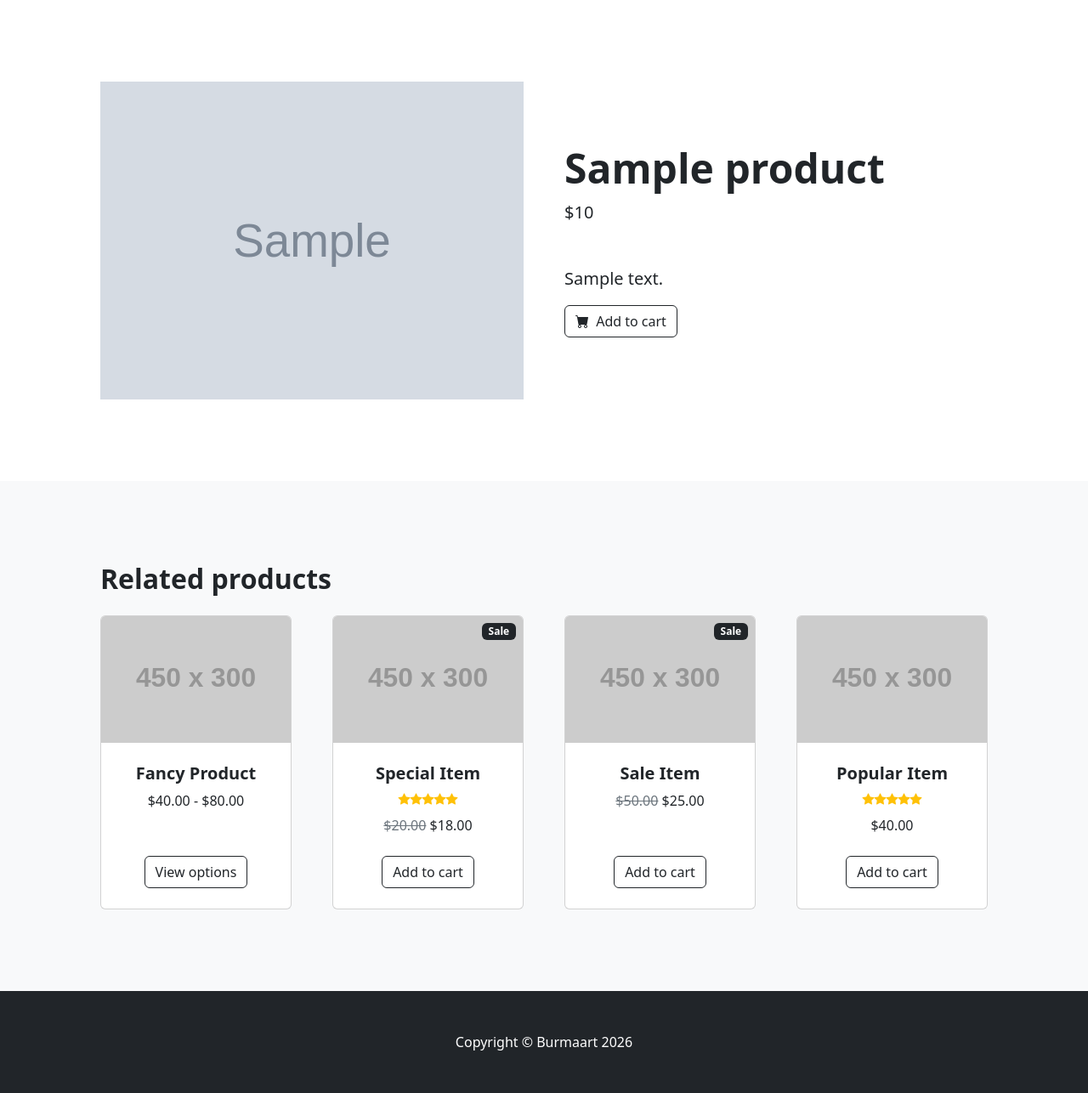
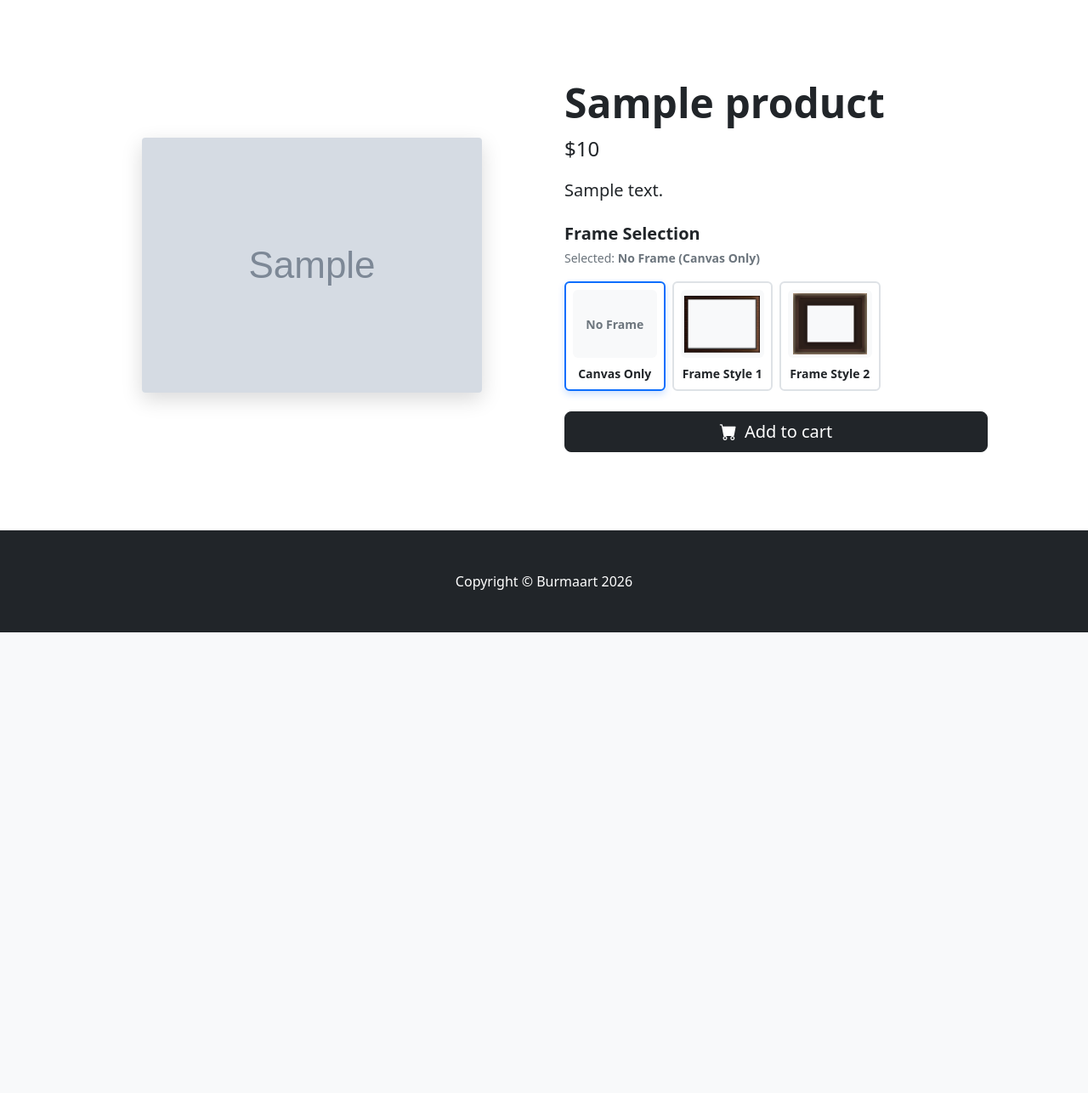
Before and after one commit to phyo-11/burmaart, a Django app: template templates/product_detail.html in a window 1280 px wide. Shown: the part 56-1342 px from the top of the page at 85% size. After the commit the page ends 800 px from the top, so only its background shows below. Run offline with Django 5.2, Linux system fonts and the light colour scheme; the template is opened without the code that fills it: most values are stand-ins (such as "Sample title", 1, 10 or a date in 2020); grey boxes marked "Sample" are stand-in pictures; grey boxes labelled with a size stand in for pictures from a placeholder-image service; some libraries are stand-ins or nearby versions.

Commit message:
update from window

```diff
--- a/templates/product_detail.html
+++ b/templates/product_detail.html
@@ -1,135 +1,267 @@
 {% extends "layout.html" %}
+{% load static %}
+
 {% block content %}
-<!-- Product section-->
+
+<style>
+    /* Display Area */
+    .canvas-container {
+        display: flex;
+        justify-content: center;
+        align-items: center;
+        min-height: 480px;
+        width: 100%;
+    }
+
+    #artworkCanvas {
+        max-width: 100%;
+        max-height: 480px;
+        width: auto;
+        height: auto;
+        box-shadow: 0 0.5rem 1.5rem rgba(0,0,0,0.15);
+        border-radius: 4px;
+        transition: all 0.2s ease;
+    }
+
+    /* Frame Selection Cards */
+    .frame-thumb-card {
+        cursor: pointer;
+        border: 2px solid #dee2e6;
+        transition: all 0.2s ease-in-out;
+    }
+    .frame-thumb-card:hover {
+        border-color: #6c757d;
+        transform: translateY(-2px);
+    }
+    .frame-thumb-card.active-frame {
+        border-color: #0d6efd !important;
+        box-shadow: 0 0.25rem 0.5rem rgba(13, 110, 253, 0.2);
+    }
+    .frame-thumb-preview {
+        height: 80px;
+        width: 100%;
+        background-color: #f8f9fa;
+        display: flex;
+        align-items: center;
+        justify-content: center;
+        overflow: hidden;
+    }
+    .frame-thumb-preview img.thumb-frame-only {
+        max-width: 90%;
+        max-height: 90%;
+        object-fit: contain;
+    }
+</style>
+
 <section class="py-5">
-    <div class="container px-4 px-lg-5 my-5">
+    <div class="container px-4 px-lg-5 my-4">
         <div class="row gx-4 gx-lg-5 align-items-center">
-            <div class="col-md-6"><img class="card-img-top mb-5 mb-md-0"
-                    src="{{ product.image.url }}" alt="..." /></div>
+
+            <!-- Main Canvas Preview -->
+            <div class="col-md-6 mb-5 mb-md-0 text-center">
+                <div class="canvas-container">
+                    <canvas id="artworkCanvas"></canvas>
+                </div>
+            </div>
+
+            <!-- Product Details & Frame Options -->
             <div class="col-md-6">
                 <h1 class="display-5 fw-bolder">{{ product.name }}</h1>
-                <div class="fs-5 mb-5">
+                <div class="fs-4 mb-3">
                     <span>${{ product.price }}</span>
                 </div>
-                <p class="lead">{{ product.description }}</p>
-                <div class="d-flex">
-                    <!-- <input class="form-control text-center me-3" id="inputQuantity" type="num" value="1"
-                        style="max-width: 3rem" /> -->
-                    <button class="btn btn-outline-dark flex-shrink-0" type="button">
-                        <i class="bi-cart-fill me-1"></i>
-                        Add to cart
-                    </button>
+                <p class="lead mb-4">{{ product.description }}</p>
+
+                <div class="mb-3">
+                    <h5 class="fw-bold mb-1">Frame Selection</h5>
+                    <small class="text-muted">Selected: <strong id="selectedFrameName">No Frame</strong></small>
                 </div>
+
+                <div class="row row-cols-2 row-cols-sm-4 g-2 mb-4">
+
+                    <!-- No Frame Option -->
+                    <div class="col">
+                        <div id="noFrameCard" class="card h-100 frame-thumb-card active-frame text-center p-2"
+                             onclick="applyFrame('', 'No Frame (Canvas Only)', this)">
+                            <div class="frame-thumb-preview rounded bg-light">
+                                <span class="text-muted fw-bold small">No Frame</span>
+                            </div>
+                            <small class="fw-bold mt-2 d-block text-truncate">Canvas Only</small>
+                        </div>
+                    </div>
+
+                    <!-- Frame 1 Option (Horizontal) -->
+                    <div class="col frame-option horizontal-frame d-none">
+                        <div class="card h-100 frame-thumb-card text-center p-2"
+                             onclick="applyFrame('{% static 'frames/test_frame_horizontal.png' %}', 'Frame Style 1 (Horizontal)', this)">
+                            <div class="frame-thumb-preview rounded">
+                                <img class="thumb-frame-only" src="{% static 'frames/test_frame_horizontal.png' %}" alt="Frame Style 1" />
+                            </div>
+                            <small class="fw-bold mt-2 d-block text-truncate">Frame Style 1</small>
+                        </div>
+                    </div>
+
+                    <!-- Frame 1 Option (Vertical) -->
+                    <div class="col frame-option vertical-frame d-none">
+                        <div class="card h-100 frame-thumb-card text-center p-2"
+                             onclick="applyFrame('{% static 'frames/test_frame_vertical.png' %}', 'Frame Style 1 (Vertical)', this)">
+                            <div class="frame-thumb-preview rounded">
+                                <img class="thumb-frame-only" src="{% static 'frames/test_frame_vertical.png' %}" alt="Frame Style 1" />
+                            </div>
+                            <small class="fw-bold mt-2 d-block text-truncate">Frame Style 1</small>
+                        </div>
+                    </div>
+
+                    <!-- Frame 2 Option (Horizontal) -->
+                    <div class="col frame-option horizontal-frame d-none">
+                        <div class="card h-100 frame-thumb-card text-center p-2"
+                             onclick="applyFrame('{% static 'frames/test_frame1_horizontal.png' %}', 'Frame Style 2 (Horizontal)', this)">
+                            <div class="frame-thumb-preview rounded">
+                                <img class="thumb-frame-only" src="{% static 'frames/test_frame1_horizontal.png' %}" alt="Frame Style 2" />
+                            </div>
+                            <small class="fw-bold mt-2 d-block text-truncate">Frame Style 2</small>
+                        </div>
+                    </div>
+
+                    <!-- Frame 2 Option (Vertical) -->
+                    <div class="col frame-option vertical-frame d-none">
+                        <div class="card h-100 frame-thumb-card text-center p-2"
+                             onclick="applyFrame('{% static 'frames/test_frame1_vertical.png' %}', 'Frame Style 2 (Vertical)', this)">
+                            <div class="frame-thumb-preview rounded">
+                                <img class="thumb-frame-only" src="{% static 'frames/test_frame1_vertical.png' %}" alt="Frame Style 2" />
+                            </div>
+                            <small class="fw-bold mt-2 d-block text-truncate">Frame Style 2</small>
+                        </div>
+                    </div>
+
+                </div>
+
+                <button class="btn btn-dark btn-lg w-100" type="button">
+                    <i class="bi-cart-fill me-1"></i> Add to cart
+                </button>
+
             </div>
         </div>
     </div>
 </section>
-<!-- Related items section-->
-<section class="py-5 bg-light">
-    <div class="container px-4 px-lg-5 mt-5">
-        <h2 class="fw-bolder mb-4">Related products</h2>
-        <div class="row gx-4 gx-lg-5 row-cols-2 row-cols-md-3 row-cols-xl-4 justify-content-center">
-            <div class="col mb-5">
-                <div class="card h-100">
-                    <!-- Product image-->
-                    <img class="card-img-top" src="https://dummyimage.com/450x300/dee2e6/6c757d.jpg" alt="..." />
-                    <!-- Product details-->
-                    <div class="card-body p-4">
-                        <div class="text-center">
-                            <!-- Product name-->
-                            <h5 class="fw-bolder">Fancy Product</h5>
-                            <!-- Product price-->
-                            $40.00 - $80.00
-                        </div>
-                    </div>
-                    <!-- Product actions-->
-                    <div class="card-footer p-4 pt-0 border-top-0 bg-transparent">
-                        <div class="text-center"><a class="btn btn-outline-dark mt-auto" href="#">View options</a></div>
-                    </div>
-                </div>
-            </div>
-            <div class="col mb-5">
-                <div class="card h-100">
-                    <!-- Sale badge-->
-                    <div class="badge bg-dark text-white position-absolute" style="top: 0.5rem; right: 0.5rem">Sale
-                    </div>
-                    <!-- Product image-->
-                    <img class="card-img-top" src="https://dummyimage.com/450x300/dee2e6/6c757d.jpg" alt="..." />
-                    <!-- Product details-->
-                    <div class="card-body p-4">
-                        <div class="text-center">
-                            <!-- Product name-->
-                            <h5 class="fw-bolder">Special Item</h5>
-                            <!-- Product reviews-->
-                            <div class="d-flex justify-content-center small text-warning mb-2">
-                                <div class="bi-star-fill"></div>
-                                <div class="bi-star-fill"></div>
-                                <div class="bi-star-fill"></div>
-                                <div class="bi-star-fill"></div>
-                                <div class="bi-star-fill"></div>
-                            </div>
-                            <!-- Product price-->
-                            <span class="text-muted text-decoration-line-through">$20.00</span>
-                            $18.00
-                        </div>
-                    </div>
-                    <!-- Product actions-->
-                    <div class="card-footer p-4 pt-0 border-top-0 bg-transparent">
-                        <div class="text-center"><a class="btn btn-outline-dark mt-auto" href="#">Add to cart</a></div>
-                    </div>
-                </div>
-            </div>
-            <div class="col mb-5">
-                <div class="card h-100">
-                    <!-- Sale badge-->
-                    <div class="badge bg-dark text-white position-absolute" style="top: 0.5rem; right: 0.5rem">Sale
-                    </div>
-                    <!-- Product image-->
-                    <img class="card-img-top" src="https://dummyimage.com/450x300/dee2e6/6c757d.jpg" alt="..." />
-                    <!-- Product details-->
-                    <div class="card-body p-4">
-                        <div class="text-center">
-                            <!-- Product name-->
-                            <h5 class="fw-bolder">Sale Item</h5>
-                            <!-- Product price-->
-                            <span class="text-muted text-decoration-line-through">$50.00</span>
-                            $25.00
-                        </div>
-                    </div>
-                    <!-- Product actions-->
-                    <div class="card-footer p-4 pt-0 border-top-0 bg-transparent">
-                        <div class="text-center"><a class="btn btn-outline-dark mt-auto" href="#">Add to cart</a></div>
-                    </div>
-                </div>
-            </div>
-            <div class="col mb-5">
-                <div class="card h-100">
-                    <!-- Product image-->
-                    <img class="card-img-top" src="https://dummyimage.com/450x300/dee2e6/6c757d.jpg" alt="..." />
-                    <!-- Product details-->
-                    <div class="card-body p-4">
-                        <div class="text-center">
-                            <!-- Product name-->
-                            <h5 class="fw-bolder">Popular Item</h5>
-                            <!-- Product reviews-->
-                            <div class="d-flex justify-content-center small text-warning mb-2">
-                                <div class="bi-star-fill"></div>
-                                <div class="bi-star-fill"></div>
-                                <div class="bi-star-fill"></div>
-                                <div class="bi-star-fill"></div>
-                                <div class="bi-star-fill"></div>
-                            </div>
-                            <!-- Product price-->
-                            $40.00
-                        </div>
-                    </div>
-                    <!-- Product actions-->
-                    <div class="card-footer p-4 pt-0 border-top-0 bg-transparent">
-                        <div class="text-center"><a class="btn btn-outline-dark mt-auto" href="#">Add to cart</a></div>
-                    </div>
-                </div>
-            </div>
-        </div>
-    </div>
-</section>
+
+<script>
+    const artworkUrl = "{{ product.image.url }}";
+    const canvas = document.getElementById('artworkCanvas');
+    const ctx = canvas.getContext('2d');
+
+    let loadedArtwork = null;
+
+    document.addEventListener("DOMContentLoaded", function () {
+        loadedArtwork = new Image();
+        loadedArtwork.crossOrigin = "anonymous";
+        loadedArtwork.src = artworkUrl;
+
+        loadedArtwork.onload = function () {
+            // Show horizontal or vertical frames according to image aspect ratio
+            const isHorizontal = loadedArtwork.naturalWidth >= loadedArtwork.naturalHeight;
+
+            if (isHorizontal) {
+                document.querySelectorAll('.horizontal-frame').forEach(el => el.classList.remove('d-none'));
+                document.querySelectorAll('.vertical-frame').forEach(el => el.classList.add('d-none'));
+            } else {
+                document.querySelectorAll('.vertical-frame').forEach(el => el.classList.remove('d-none'));
+                document.querySelectorAll('.horizontal-frame').forEach(el => el.classList.add('d-none'));
+            }
+
+            applyFrame('', 'No Frame (Canvas Only)', document.getElementById('noFrameCard'));
+        };
+    });
+
+    function applyFrame(frameUrl, frameTitle, cardElement) {
+        document.getElementById('selectedFrameName').textContent = frameTitle;
+
+        document.querySelectorAll('.frame-thumb-card').forEach(card => card.classList.remove('active-frame'));
+        if (cardElement) cardElement.classList.add('active-frame');
+
+        if (!frameUrl) {
+            canvas.width = loadedArtwork.naturalWidth;
+            canvas.height = loadedArtwork.naturalHeight;
+            ctx.clearRect(0, 0, canvas.width, canvas.height);
+            ctx.drawImage(loadedArtwork, 0, 0);
+        } else {
+            const frameImg = new Image();
+            frameImg.crossOrigin = "anonymous";
+            frameImg.src = frameUrl;
+
+            frameImg.onload = function () {
+                canvas.width = frameImg.naturalWidth;
+                canvas.height = frameImg.naturalHeight;
+                ctx.clearRect(0, 0, canvas.width, canvas.height);
+
+                // Detect the transparent hole inside the frame PNG
+                const hole = detectInnerCutout(frameImg);
+
+                // Overlap Bleed: push the artwork edges 12 pixels UNDER the inner border lip
+                const bleed = 12;
+                const targetX = Math.max(0, hole.x - bleed);
+                const targetY = Math.max(0, hole.y - bleed);
+                const targetW = hole.width + (bleed * 2);
+                const targetH = hole.height + (bleed * 2);
+
+                // 1. Draw the artwork filled into the expanded hole
+                ctx.drawImage(
+                    loadedArtwork,
+                    0, 0, loadedArtwork.naturalWidth, loadedArtwork.naturalHeight,
+                    targetX, targetY, targetW, targetH
+                );
+
+                // 2. Overlay the frame PNG over top of the artwork
+                ctx.drawImage(frameImg, 0, 0);
+            };
+        }
+    }
+
+    function detectInnerCutout(frameImg) {
+        const tempCanvas = document.createElement('canvas');
+        tempCanvas.width = frameImg.naturalWidth;
+        tempCanvas.height = frameImg.naturalHeight;
+        const tempCtx = tempCanvas.getContext('2d');
+        tempCtx.drawImage(frameImg, 0, 0);
+
+        const imgData = tempCtx.getImageData(0, 0, tempCanvas.width, tempCanvas.height);
+        const data = imgData.data;
+        const width = tempCanvas.width;
+        const height = tempCanvas.height;
+
+        let minX = width, minY = height, maxX = 0, maxY = 0;
+        let found = false;
+
+        // Find pixels that are nearly transparent (cutout region)
+        for (let y = 0; y < height; y++) {
+            for (let x = 0; x < width; x++) {
+                const alpha = data[(y * width + x) * 4 + 3];
+                if (alpha < 128) {
+                    if (x < minX) minX = x;
+                    if (x > maxX) maxX = x;
+                    if (y < minY) minY = y;
+                    if (y > maxY) maxY = y;
+                    found = true;
+                }
+            }
+        }
+
+        if (!found) {
+            return {
+                x: Math.round(width * 0.08),
+                y: Math.round(height * 0.08),
+                width: Math.round(width * 0.84),
+                height: Math.round(height * 0.84)
+            };
+        }
+
+        return {
+            x: minX,
+            y: minY,
+            width: (maxX - minX + 1),
+            height: (maxY - minY + 1)
+        };
+    }
+</script>
+
 {% endblock %}
--- a/templates/products.html
+++ b/templates/products.html
@@ -31,7 +31,7 @@
                     </div>
                     <!-- Product actions-->
                     <div class="card-footer p-4 pt-0 border-top-0 bg-transparent">
-                        <div class="text-center"><a class="btn btn-outline-dark mt-auto" href="{% url 'product_detail' %}">View more</a></div>
+                        <div class="text-center"><a class="btn btn-outline-dark mt-auto" href="{% url 'product_detail' product.id %}">View more</a></div>
                     </div>
                 </div>
             </div>
```
Also changed, not shown: static/frames/test_frame1_horizontal.png (added), static/frames/test_frame1_vertical.png (added), static/frames/test_frame_horizontal.png (added), static/frames/test_frame_vertical.png (added).
